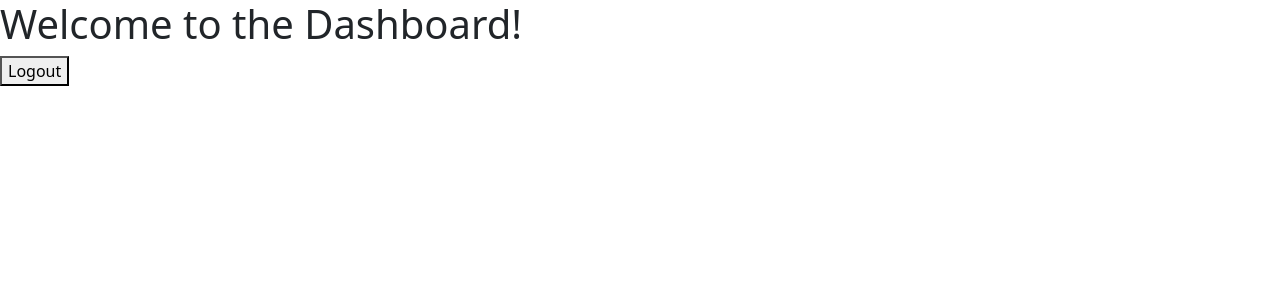
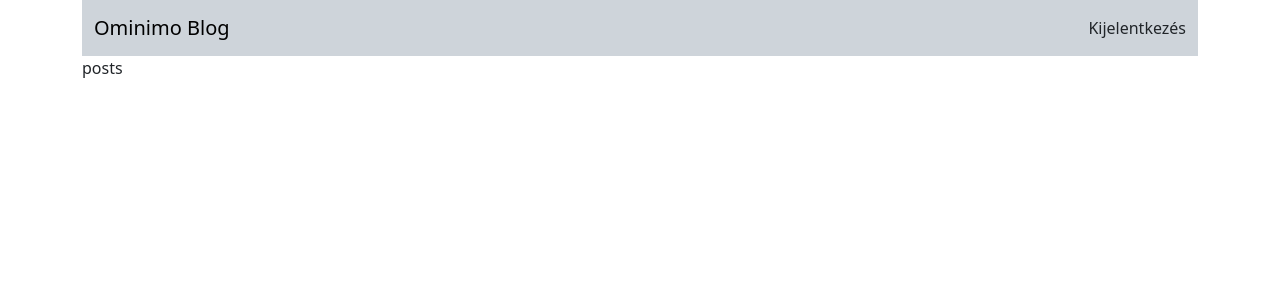
Before and after one commit to Kristof553/ominimo_blog_task, a React (Vite) app in the folder frontend/: page /landing-page in a window 1280 px wide. Shown: the top 300 px of the page. Built offline with nearby package versions, Linux system fonts and the light colour scheme.

Commit message:
add navbar

```diff
--- a/frontend/src/components/LandingPage.jsx
+++ b/frontend/src/components/LandingPage.jsx
@@ -1,12 +1,16 @@
+import {Container, Nav, Navbar, NavbarBrand, NavItem} from "reactstrap";
+import PostContainer from "./PostContainer.jsx";
+import {useNavigate} from "react-router-dom";
+import Cookies from "js-cookie";
 import axios from "axios";
-import Cookies from "js-cookie";
-import { useNavigate } from "react-router-dom";
 
 export default function LandingPage(){
+
     const navigate = useNavigate();
     const token = Cookies.get("XSRF-TOKEN");
 
-    const handleLogout = async () => {
+    const handleLogout = async (e) => {
+        e.preventDefault()
         try {
             await axios.post(
                 "http://localhost:8000/logout",
@@ -18,7 +22,6 @@ export default function LandingPage(){
                     },
                 }
             );
-
             console.log("Logged out");
             navigate("/login");
         } catch (err) {
@@ -27,9 +30,18 @@ export default function LandingPage(){
     };
 
     return (
-        <div>
-            <h1>Welcome to the Dashboard!</h1>
-            <button onClick={handleLogout}>Logout</button>
-        </div>
+        <Container>
+            <Navbar className="bg-dark-subtle sticky-top" expand="md">
+                <NavbarBrand href="/">
+                    Ominimo Blog
+                </NavbarBrand>
+                <Nav className="ml-auto" navbar>
+                    <NavItem onClick={handleLogout}>
+                        Kijelentkezés
+                    </NavItem>
+                </Nav>
+            </Navbar>
+            <PostContainer/>
+        </Container>
     );
 }
--- /dev/null
+++ b/frontend/src/components/PostContainer.jsx
@@ -0,0 +1,10 @@
+
+
+export default function PostContainer(){
+
+
+
+    return(
+            'posts'
+    )
+}
```
